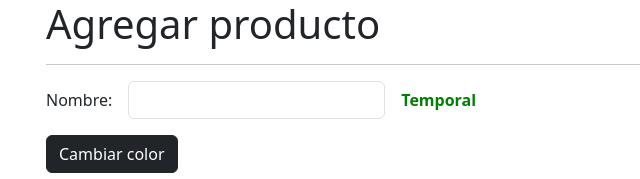
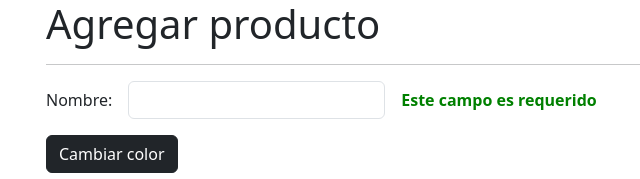
Before and after one commit to raulmoralesruiz/directiveSignalsApp, an Angular app: page /products/product in a window 1280 px wide. Shown: the top 179 px of the page, without its empty margins (36-676 px from the left). Built offline with nearby package versions, Linux system fonts and the light colour scheme.

Commit message:
319. Cambiar el mensaje de la etiqueta

```diff
--- a/src/app/products/pages/product-page/product-page.component.html
+++ b/src/app/products/pages/product-page/product-page.component.html
@@ -11,7 +11,10 @@
       <input formControlName="name" type="text" class="form-control">
     </div>
     <div class="col-auto">
-      <span customLabel [color]="color">Temporal</span>
+      <span customLabel
+        [color]="color"
+        [errors]="myForm.get('name')?.errors"
+      >Temporal</span>
     </div>
 
   </div>
--- a/src/app/shared/directives/customLabel.directive.ts
+++ b/src/app/shared/directives/customLabel.directive.ts
@@ -1,4 +1,5 @@
 import { Directive, ElementRef, Input, OnInit } from '@angular/core';
+import { ValidationErrors } from '@angular/forms';
 
 @Directive({
   selector: '[customLabel]',
@@ -6,10 +7,16 @@
 export class CustomLabelDirective implements OnInit {
   private htmlElement?: ElementRef<HTMLElement>;
   private _color: string = 'red';
+  private _errors?: ValidationErrors | null;
 
   @Input() set color(value: string) {
     this._color = value;
     this.setStyle();
+  }
+
+  @Input() set errors(value: ValidationErrors | null | undefined) {
+    this._errors = value;
+    this.setErrorMessage();
   }
 
   constructor( private el: ElementRef<HTMLElement>) {
@@ -25,4 +32,18 @@
     this.htmlElement.nativeElement.style.color = this._color;
     this.htmlElement.nativeElement.style.fontWeight = 'bold';
   }
+
+  setErrorMessage(): void {
+    if ( !this.htmlElement ) return;
+    if ( !this._errors ) {
+      this.htmlElement.nativeElement.innerText = 'No hay errores';
+      return;
+    }
+
+    const errors = Object.keys(this._errors);
+
+    if (errors.includes('required')) {
+      this.htmlElement.nativeElement.innerText = 'Este campo es requerido';
+    }
+  }
 }
```
